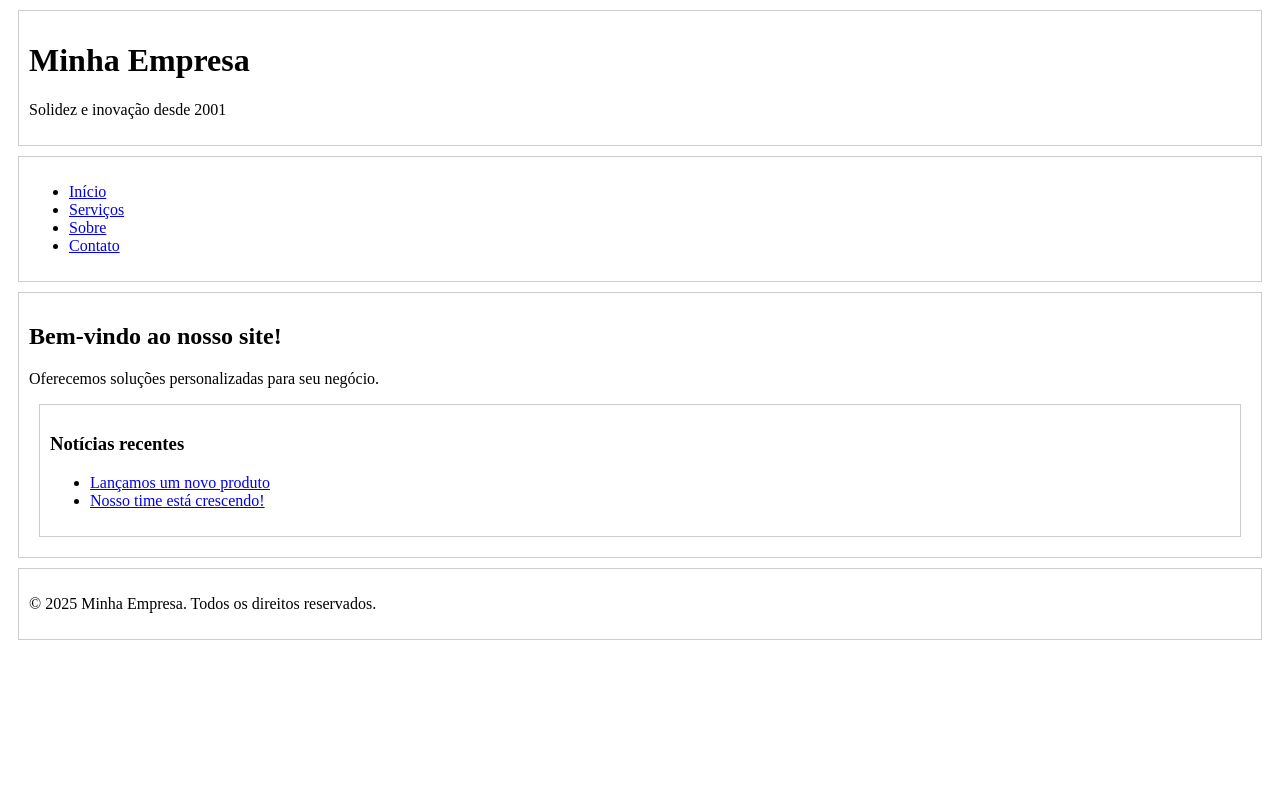
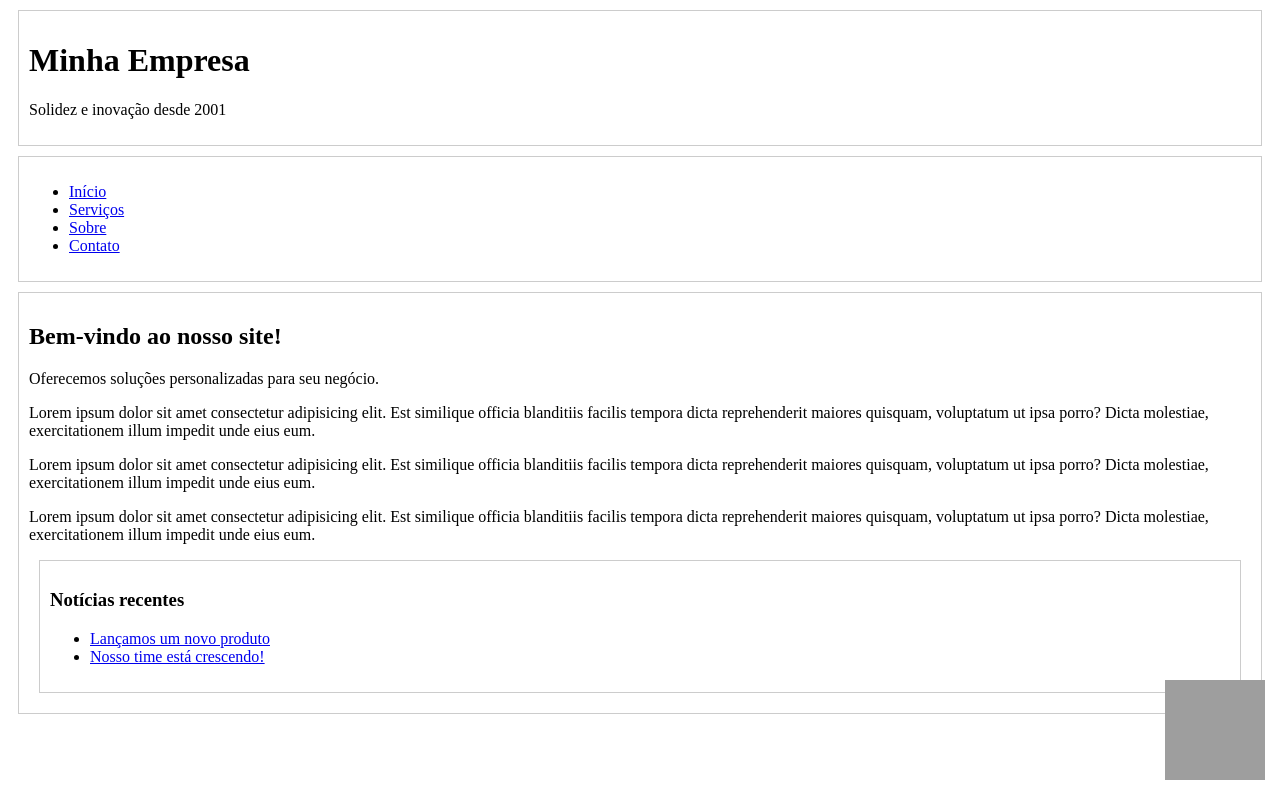
Before and after one commit to dedeusgui/minhaempresa, a website: page index.html in a window 1280 px wide. Shown: the top 800 px of the page. Drawn offline with Linux system fonts and the light colour scheme; grey boxes are pictures that could not be loaded.

Commit message:
adicionando novidades de position e arquivos do js

```diff
--- a/index.html
+++ b/index.html
@@ -4,14 +4,30 @@
     <meta charset="UTF-8" />
     <title>Minha Empresa</title>
     <style>
+      .nav {
+        position: sticky;
+        top: 0;
+        padding: 10px;
+        margin: 10px;
+        border: 1px solid #ccc;
+      }
       .header,
-      .nav,
       .main,
       .sidebar,
       .footer {
         padding: 10px;
         margin: 10px;
         border: 1px solid #ccc;
+      }
+      .footer {
+        margin-top: 1000px;
+      }
+      img {
+        position: fixed;
+        bottom: 20px;
+        right: 15px;
+        height: 100px;
+        width: 100px;
       }
     </style>
   </head>
@@ -34,6 +50,29 @@
       <article class="content">
         <h2>Bem-vindo ao nosso site!</h2>
         <p>Oferecemos soluções personalizadas para seu negócio.</p>
+        <p>
+          Lorem ipsum dolor sit amet consectetur adipisicing elit. Est similique
+          officia blanditiis facilis tempora dicta reprehenderit maiores
+          quisquam, voluptatum ut ipsa porro? Dicta molestiae, exercitationem
+          illum impedit unde eius eum.
+        </p>
+        <p>
+          Lorem ipsum dolor sit amet consectetur adipisicing elit. Est similique
+          officia blanditiis facilis tempora dicta reprehenderit maiores
+          quisquam, voluptatum ut ipsa porro? Dicta molestiae, exercitationem
+          illum impedit unde eius eum.
+        </p>
+        <p>
+          Lorem ipsum dolor sit amet consectetur adipisicing elit. Est similique
+          officia blanditiis facilis tempora dicta reprehenderit maiores
+          quisquam, voluptatum ut ipsa porro? Dicta molestiae, exercitationem
+          illum impedit unde eius eum.
+        </p>
+        <div>
+          <img
+            src="https://upload.wikimedia.org/wikipedia/commons/thumb/6/6b/WhatsApp.svg/2044px-WhatsApp.svg.png"
+          />
+        </div>
       </article>
 
       <aside class="sidebar">
--- /dev/null
+++ b/package.json
@@ -0,0 +1,5 @@
+{
+  "dependencies": {
+    "prompt-sync": "^4.2.0"
+  }
+}
```
Also changed, not shown: teste.js (added), 1 other file.
